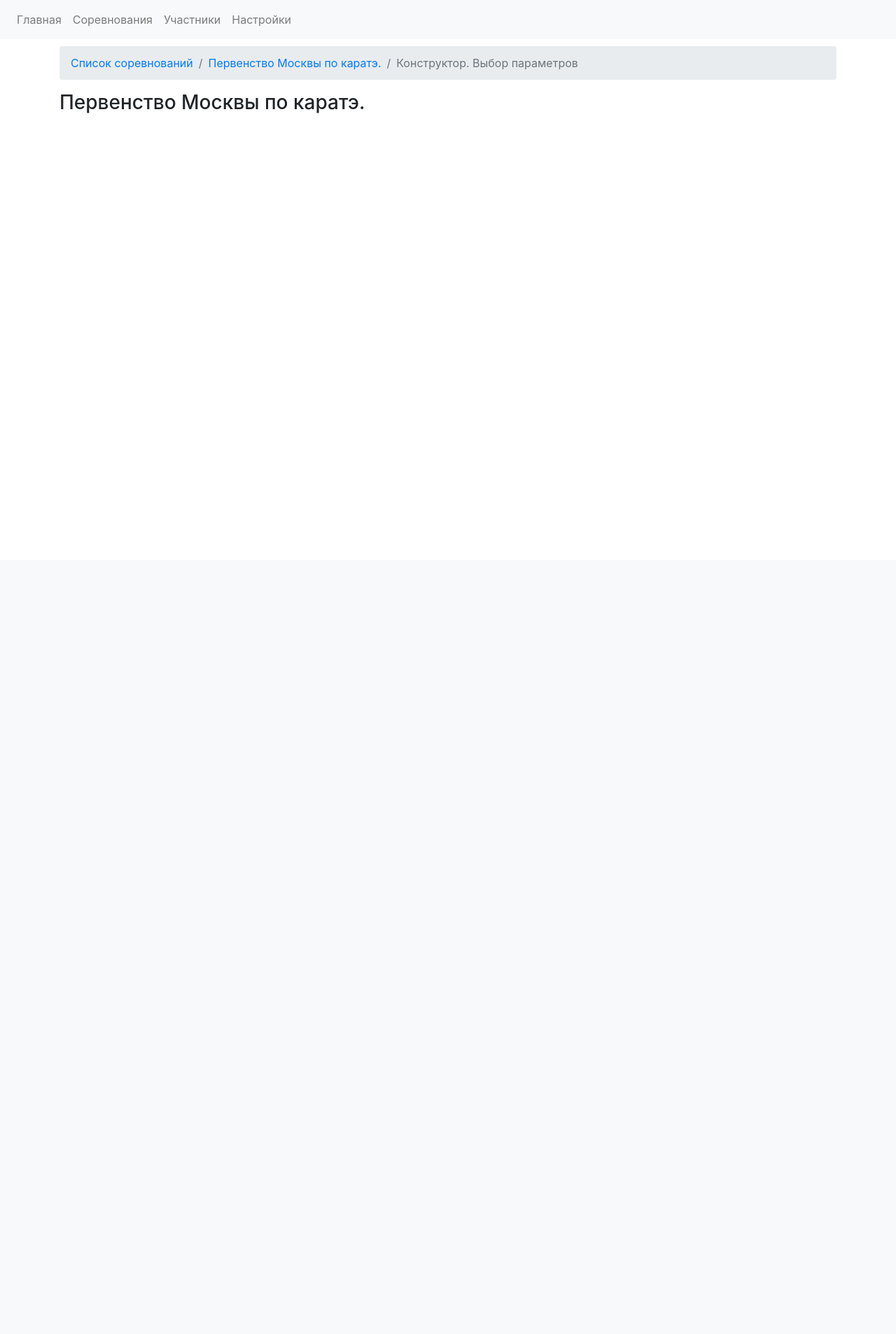
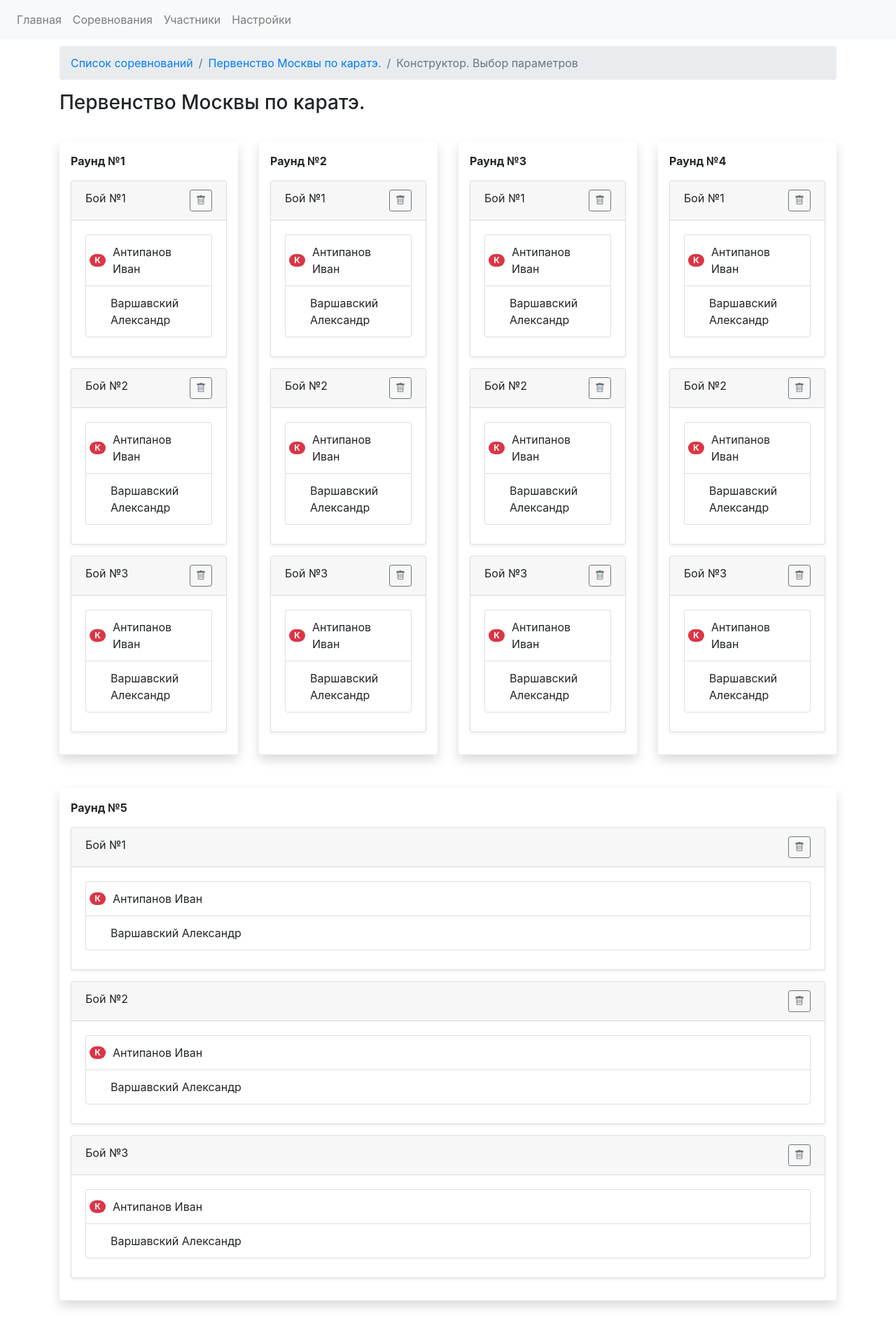
Before and after one commit to Antipanov/fms02, a Flask app: page /fightmap/1 in a window 1280 px wide. Shown: the whole page at 70% size. Before the commit the page ends 162 px from the top, so only its background shows below. Run offline with Flask 2, Linux system fonts and the light colour scheme; data comes from the database, SQL or seed files in the repository; some libraries are stand-ins or nearby versions.

Commit message:
new page foght constr

```diff
--- a/app.py
+++ b/app.py
@@ -10,6 +10,7 @@ from flask_migrate import Migrate
 import csv
 import pandas as pd
 import download_comp_result_module
+
 
 app = Flask(__name__)
 app.config['SECRET_KEY'] = 'vnkdjnfjknfl1232#'
@@ -934,6 +935,7 @@ def fights(comp_id):
 def fight_map(comp_id):
     competition = CompetitionsDB.query.get(comp_id)
 
+
     return render_template("fight_map.html", competition_data = competition)
 
 @app.route('/test')
--- a/templates/fight_map.html
+++ b/templates/fight_map.html
@@ -7,6 +7,7 @@
 {% block head %}
 <link rel="stylesheet" href="https://stackpath.bootstrapcdn.com/bootstrap/4.5.0/css/bootstrap.min.css">
 <link rel="shortcut icon" href="{{ url_for('static', filename='favicon.ico') }}">
+<link rel="stylesheet" href="https://cdn.jsdelivr.net/npm/bootstrap-icons@1.4.0/font/bootstrap-icons.css">
 {#<link rel="stylesheet" type="text/css" href="https://cdn.datatables.net/1.10.24/css/dataTables.bootstrap4.min.css">#}
 {% endblock %}
 
@@ -15,7 +16,7 @@
 {% block content %}
     <div class="container" style="margin-top: 10px">
         <div class="row">
-            <div class="col-lg-12">
+            <div class="col">
                 <nav aria-label="breadcrumb">
                       <ol class="breadcrumb">
                         <li class="breadcrumb-item"><a href="{{url_for('competitions')}}">Список соревнований</a></li>
@@ -44,12 +45,53 @@
 
 </div>
 
+<!--В этом ряду будут лежать колонки с кругами-->
+    <div class="row" style="margin-top: 30px;">
+<!--        <div class="col">-->
+        <!-- Контент колонок с боями            -->
 
-    <div class="row" style="margin-top: 30px;">
-        <div class="col">
+        {% for number_of_columns in range(1,6) %}
+            <div class="col" style="Min-width: 250px">
+                <div class="shadow p-3 mb-5 bg-white rounded">
+                    <b>Раунд №{{ number_of_columns }}</b>
+                    <p></p>
+                    {% for number_of_fights in range(1,4) %}
+                            <div class="card shadow-sm p-10 mb-3 bg-white rounded"> <!-- div в котором будут бои -->
+                                  <div class="card-header d-flex justify-content-between">
+                                      Бой №{{number_of_fights}}
+                                      <a href="#" class="btn btn-sm btn-outline-secondary"><i class="bi bi-trash"></i></a>
+                                  </div>
+                                  <div class="card-body">
+                                      <ul class="list-group" style="margin-bottom: 7px">
+                                          <li class="list-group-item d-flex justify-content-start align-items-center" style="padding-left: 5px">
+                                              <span class="badge badge-danger badge-pill">К</span>
+                                              <div style="margin-left: 10px">
+                                                  Антипанов Иван
+                                              </div>
+
+                                          </li>
+                                          <li class="list-group-item d-flex justify-content-between align-items-center">
+                                            <div style="margin-left: 15px">
+                                                Варшавский Александр
+                                            </div>
+                                          </li>
+
+                                        </ul>
 
 
-        </div>
+
+                                  </div>
+                            </div>
+
+
+                    {% endfor %}
+
+                </div>
+            </div>
+            {% endfor %}
+
+
+
     </div>
 
 </div> <!-- конец дива с контейнером -->
```
